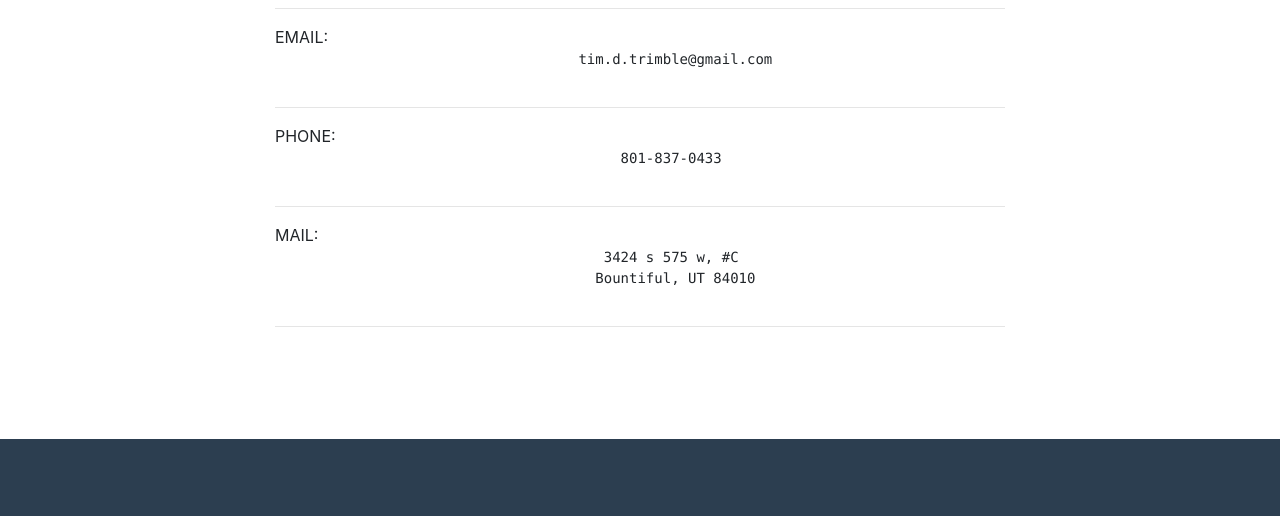
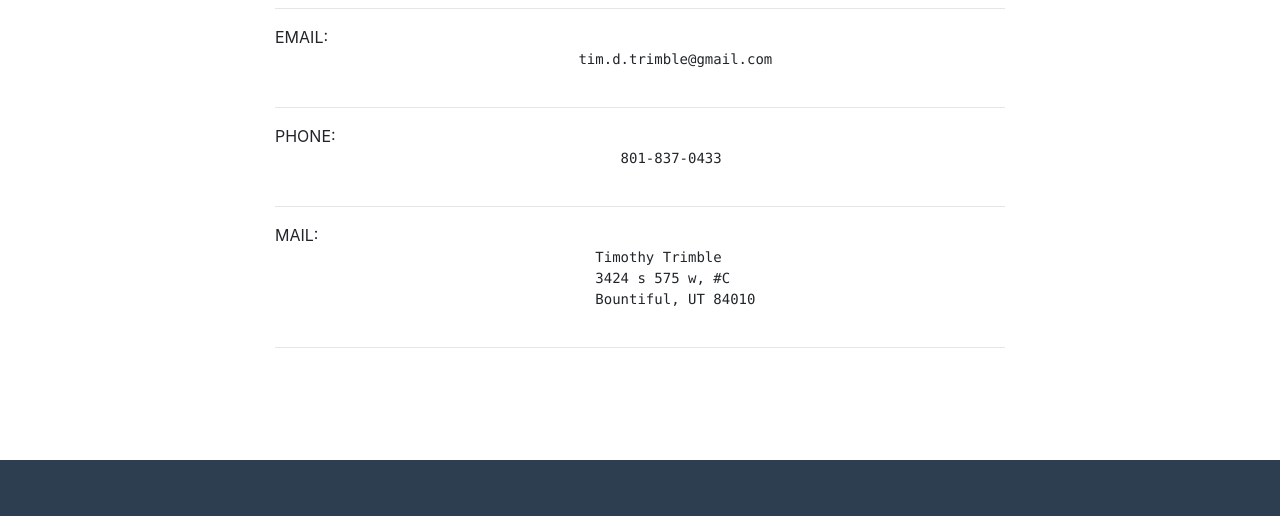
Before and after one commit to tim-trimble/WebsiteStuff, a website with bundled scripts: page startbootstrap-freelancer-gh-pages/index.html in a window 1280 px wide. Shown: the part 2806-3322 px from the top of the page. Built offline with nearby package versions, Linux system fonts and the light colour scheme.

Commit message:
Added Name to Address

```diff
--- a/startbootstrap-freelancer-gh-pages/index.html
+++ b/startbootstrap-freelancer-gh-pages/index.html
@@ -184,7 +184,8 @@ MothToFlame<!DOCTYPE html>
           <hr>
           MAIL:
           <pre>
-                                       3424 s 575 w, #C
+                                      Timothy Trimble
+                                      3424 s 575 w, #C
                                       Bountiful, UT 84010
            </pre>
             </hr>
```
